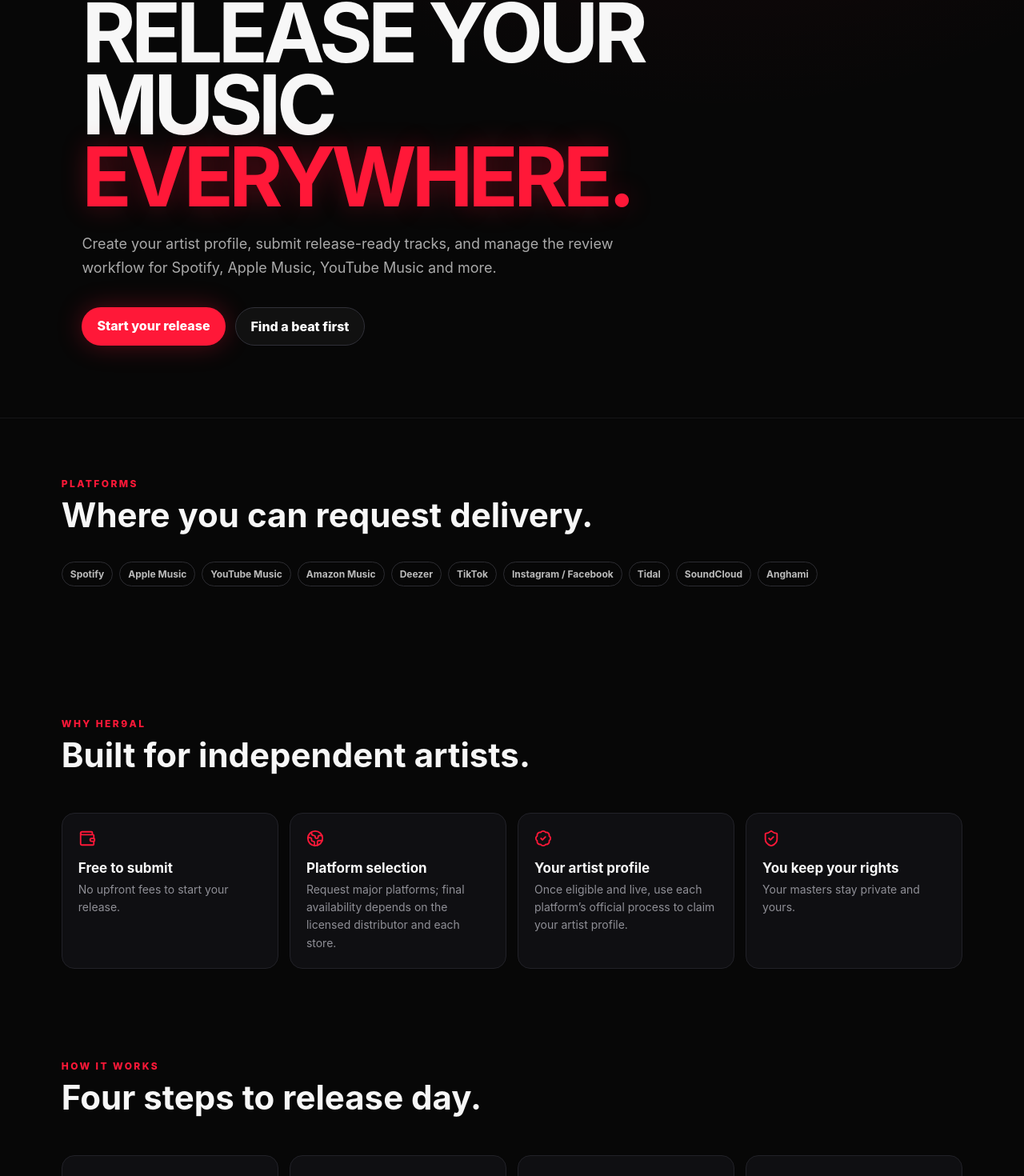
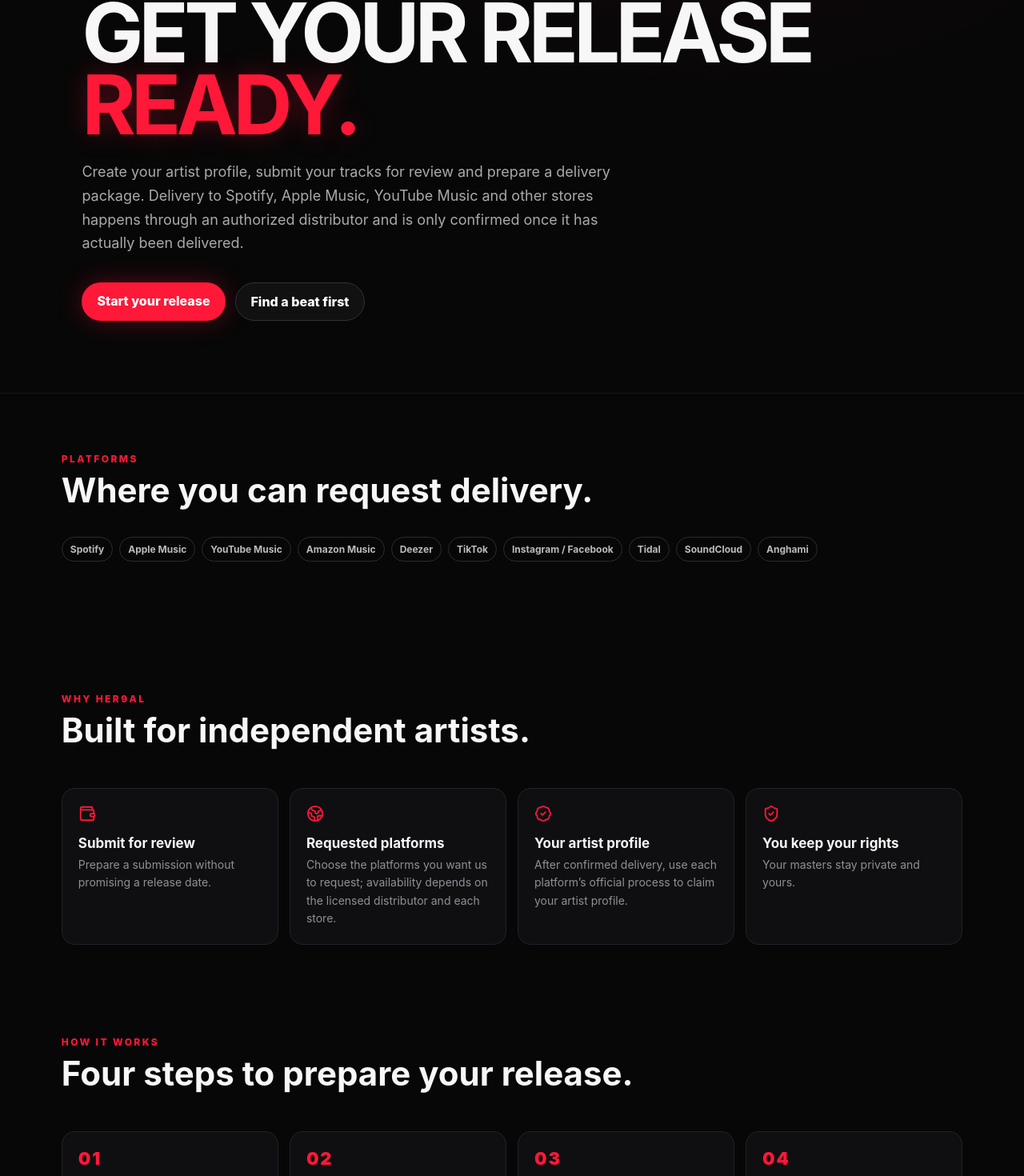
Before and after one commit to KOCHMARX/her9al-beatstore, a Next.js app: page /distribution in a window 1280 px wide. Shown: the part 225-1695 px from the top of the page at 80% size. Built offline with nearby package versions, Linux system fonts and the light colour scheme; no server answers.

Commit message:
docs(distribution): replace delivery promises with confirmed-workflow wording

```diff
--- a/app/admin/distribution/page.tsx
+++ b/app/admin/distribution/page.tsx
@@ -34,8 +34,8 @@ export default function AdminDistribution() {
       <SiteHeader />
       <section className="section page">
         <div className="section-head"><div><span>ADMIN</span><h1>Distribution queue.</h1>
-          <p className="subcopy">Review submissions, download files, deliver via your distributor, then mark them live.</p></div></div>
-        <div className="panel dist-disclaimer"><div><strong>Manual delivery mode</strong><p>No automatic Spotify/Apple delivery adapter is implemented. Download approved assets, deliver them through the licensed distributor account, and only then choose Delivered or Live. Editors may review; only owners/admins can confirm delivery.</p></div></div>
+          <p className="subcopy">Review submissions, download files, deliver via your licensed distributor, then record confirmed delivery.</p></div></div>
+        <div className="panel dist-disclaimer"><div><strong>Manual delivery mode</strong><p>No automatic Spotify/Apple delivery adapter is implemented. Download approved assets, deliver them through the licensed distributor account, and only then choose Delivery package prepared or Live (confirmed). Editors may review; only owners/admins can confirm delivery.</p></div></div>
         {msg && <div className="dist-ok">{msg}</div>}
         <div className="library-list">
           {items.map(r => (
--- a/app/distribution/page.tsx
+++ b/app/distribution/page.tsx
@@ -3,18 +3,18 @@ import SiteHeader from '@/components/SiteHeader';
 import { PLATFORMS } from '@/lib/distribution';
 import { UploadCloud, ShieldCheck, BadgeCheck, Globe2, Wallet } from 'lucide-react';
 
-export const metadata = { title: 'HER9AL Distribution — Release your music everywhere' };
+export const metadata = { title: 'HER9AL Distribution — Get your release ready' };
 
 const STEPS = [
-  ['Create your artist profile', 'Name, bio, country and links. This becomes your artist identity on every store.'],
+  ['Create your artist profile', 'Name, bio, country and links for the delivery package.'],
   ['Upload your release', 'Cover art, WAV/FLAC/MP3 tracks, credits and release date.'],
   ['We review & prepare', 'Our team checks quality and rights, then prepares approved releases for licensed-distributor delivery.'],
-  ['Track delivery', 'Follow the status here. A release is only marked delivered or live after the team confirms the real distributor workflow.'],
+  ['Track the workflow', 'Follow the status here. Delivery and live labels are only used after the team confirms real distribution.'],
 ];
 const PERKS = [
-  [Wallet, 'Free to submit', 'No upfront fees to start your release.'],
-  [Globe2, 'Platform selection', 'Request major platforms; final availability depends on the licensed distributor and each store.'],
-  [BadgeCheck, 'Your artist profile', 'Once eligible and live, use each platform’s official process to claim your artist profile.'],
+  [Wallet, 'Submit for review', 'Prepare a submission without promising a release date.'],
+  [Globe2, 'Requested platforms', 'Choose the platforms you want us to request; availability depends on the licensed distributor and each store.'],
+  [BadgeCheck, 'Your artist profile', 'After confirmed delivery, use each platform’s official process to claim your artist profile.'],
   [ShieldCheck, 'You keep your rights', 'Your masters stay private and yours.'],
 ] as const;
 
@@ -24,8 +24,8 @@ export default function Distribution() {
       <SiteHeader />
       <section className="hero dist-hero">
         <div className="eyebrow">HER9AL DISTRIBUTION</div>
-        <h1>RELEASE YOUR MUSIC <span>EVERYWHERE.</span></h1>
-        <p>Create your artist profile, submit release-ready tracks, and manage the review workflow for Spotify, Apple Music, YouTube Music and more.</p>
+        <h1>GET YOUR RELEASE <span>READY.</span></h1>
+        <p>Create your artist profile, submit your tracks for review and prepare a delivery package. Delivery to Spotify, Apple Music, YouTube Music and other stores happens through an authorized distributor and is only confirmed once it has actually been delivered.</p>
         <div className="cta">
           <Link href="/distribution/studio" className="primary">Start your release</Link>
           <Link href="/beats" className="secondary">Find a beat first</Link>
@@ -47,7 +47,7 @@ export default function Distribution() {
       </section>
 
       <section className="section dist-tight">
-        <div className="section-head"><div><span>HOW IT WORKS</span><h2>Four steps to release day.</h2></div></div>
+        <div className="section-head"><div><span>HOW IT WORKS</span><h2>Four steps to prepare your release.</h2></div></div>
         <div className="dist-grid">
           {STEPS.map(([t, d], i) => (
             <div className="panel dist-card" key={t}><b className="dist-num">0{i + 1}</b><h3>{t}</h3><p>{d}</p></div>
--- a/lib/distribution.ts
+++ b/lib/distribution.ts
@@ -11,8 +11,8 @@ export const STATUS_LABEL: Record<string, string> = {
   in_review: 'In review',
   changes_requested: 'Changes requested',
   approved: 'Approved',
-  delivered: 'Sent to stores',
-  live: 'Live',
+  delivered: 'Delivery package prepared',
+  live: 'Live (confirmed)',
   rejected: 'Rejected',
 };
 export const STATUSES = Object.keys(STATUS_LABEL);
```
Also changed, not shown: app/distribution/studio/page.tsx (+7 -6 lines), DISTRIBUTION_SETUP.txt, 1 other file (tests, documents, lock files or other folders).
